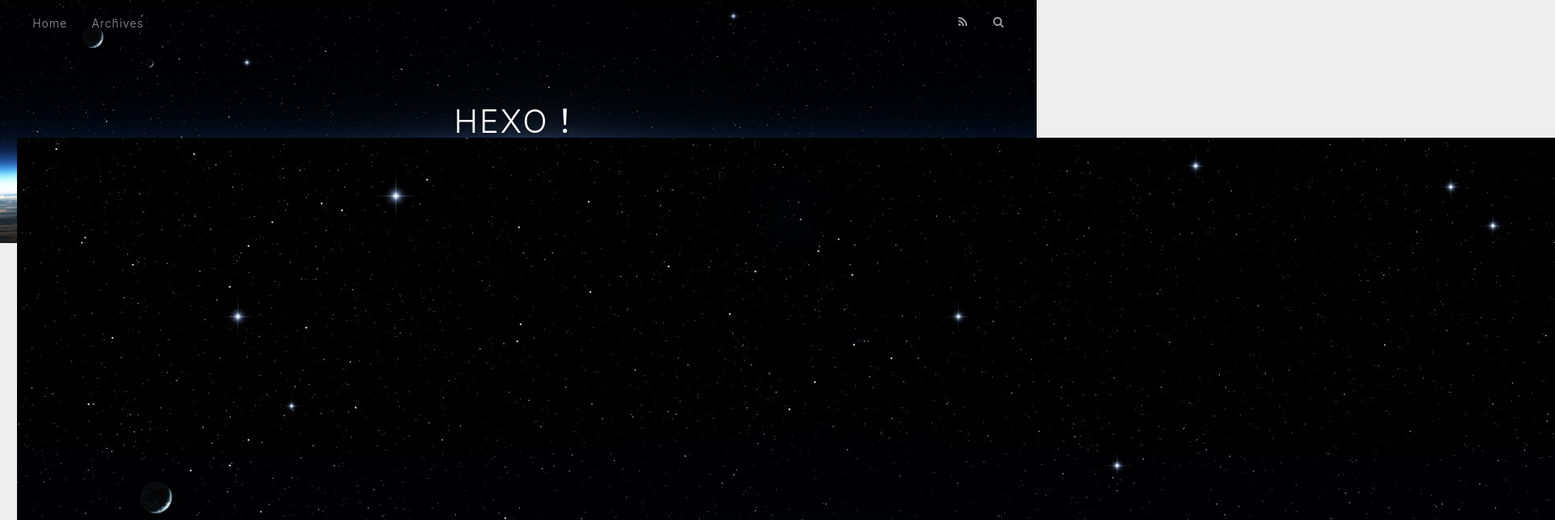
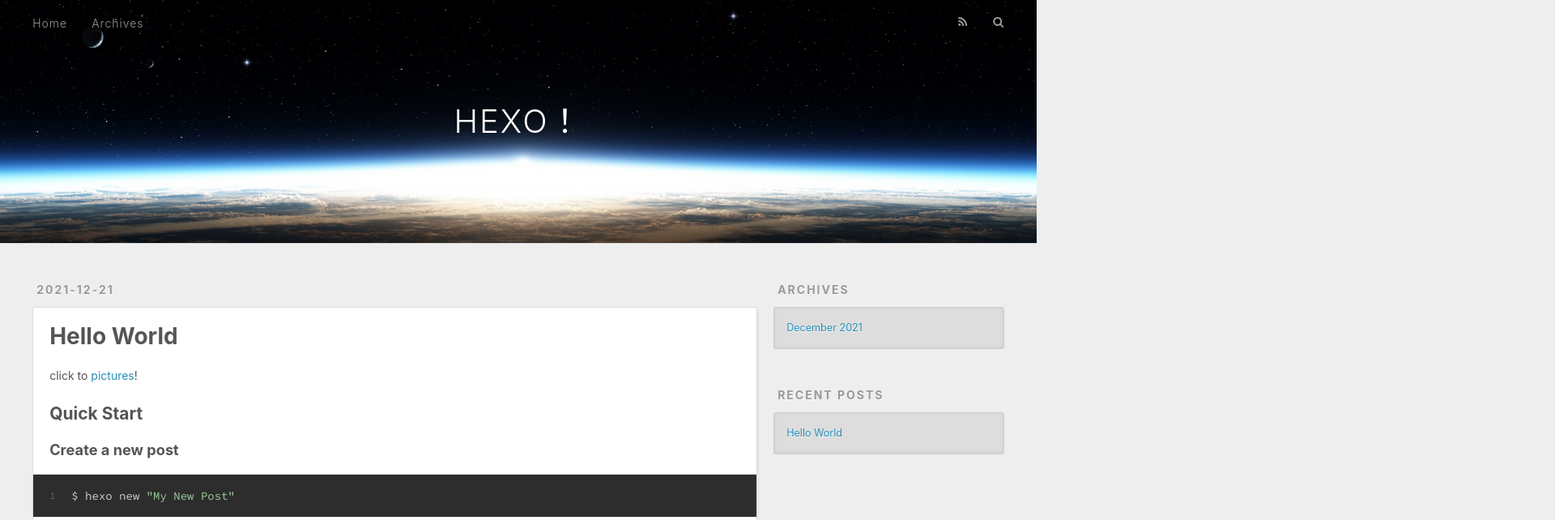
Before and after one commit to Userzpw/Userzpw.github.io, a plain HTML site: page 2021/12/21/hello-world/index.html in a window 1280 px wide. Shown: the top 642 px of the page at 81% size, 1920 px wide, since content can reach past the window. Drawn offline with nearby package versions, Linux system fonts and the light colour scheme.

Commit message:
Site updated: 2021-12-22 16:27:14

```diff
--- a/2021/12/21/hello-world/index.html
+++ b/2021/12/21/hello-world/index.html
@@ -41,7 +41,7 @@
       <h1 id="logo-wrap">
         <a href="/" id="logo">HEXO！</a>
       </h1>
-      <img src="Https://Userzpw.github.io/css/images/banner.jpg">
+<!--      <img src="Https://Userzpw.github.io/css/images/banner.jpg">-->
     </div>
     <div id="header-inner" class="inner">
       <nav id="main-nav">
```
